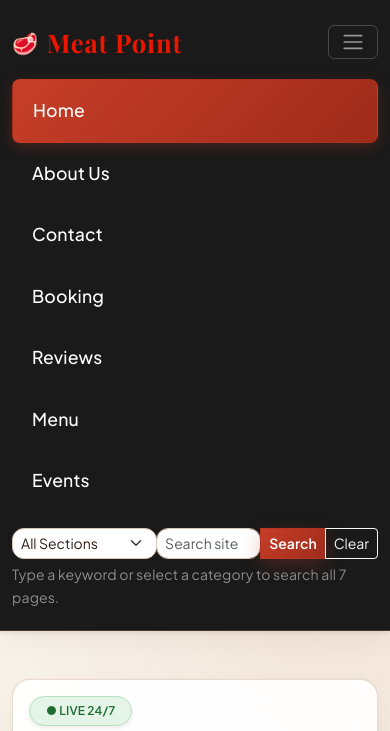
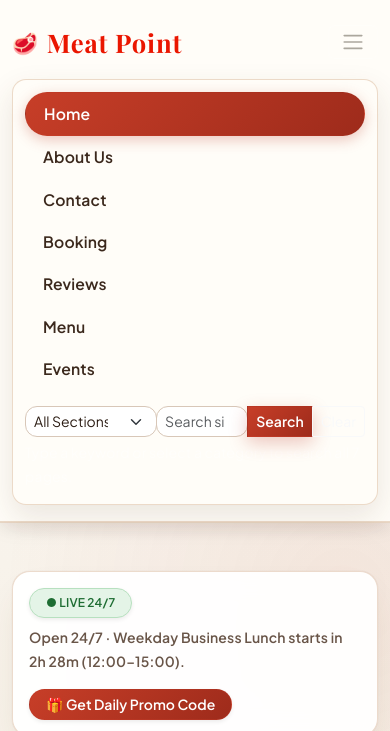
Before and after one commit to Qpzm1212/WEB-project, a plain HTML site: page index.html in a window 390 px wide. Both pictures are taken after a click on the label 353 px from the left and 42 px from the top of the page. Shown: the top 731 px of the page. Drawn offline with nearby package versions, Linux system fonts and the light colour scheme; a web font is replaced by a local one.

Commit message:
fix(navbar): resolve contrast bugs and unify light warm navbar across all pages

```diff
--- a/css/luxury-theme.css
+++ b/css/luxury-theme.css
@@ -68,47 +68,81 @@
   color: var(--text-title) !important;
 }
 
+header,
+header.site-header,
+header nav,
+nav.navbar,
+.navbar,
+.navbar.bg-dark,
+.navbar.navbar-dark,
 .custom-navbar {
-  background: rgba(255, 252, 248, 0.92) !important;
-  backdrop-filter: blur(18px) saturate(160%);
-  -webkit-backdrop-filter: blur(18px) saturate(160%);
-  border-bottom: 1px solid var(--border-warm) !important;
-  box-shadow: 0 8px 24px rgba(90, 56, 30, 0.06);
+  background-color: #fffdf8 !important;
+  background: rgba(255, 253, 248, 0.96) !important;
+  backdrop-filter: blur(18px) saturate(160%) !important;
+  -webkit-backdrop-filter: blur(18px) saturate(160%) !important;
+  border-bottom: 1.5px solid var(--border-warm) !important;
+  box-shadow: 0 6px 20px rgba(90, 56, 30, 0.06) !important;
 }
 
+header .navbar-brand,
+.navbar .navbar-brand,
 .custom-navbar .navbar-brand {
   color: var(--terracotta-primary) !important;
-  font-size: 1.6rem;
+  font-family: var(--font-display) !important;
+  font-size: 1.6rem !important;
   letter-spacing: 0.8px;
   display: inline-flex;
   align-items: center;
   gap: 8px;
 }
 
+header .navbar-brand::before,
+.navbar .navbar-brand::before,
 .custom-navbar .navbar-brand::before {
   content: "🥩";
   font-size: 1.3rem;
 }
 
-.navbar-nav .nav-link {
-  color: var(--text-primary) !important;
-  font-size: 0.98rem;
-  font-weight: 600;
+.navbar .navbar-nav .nav-link,
+.navbar-nav .nav-link,
+.navbar-dark .navbar-nav .nav-link {
+  color: #3b281c !important;
+  font-size: 0.98rem !important;
+  font-weight: 600 !important;
   padding: 8px 18px !important;
-  border-radius: 999px;
-  transition: all 0.25s ease;
+  border-radius: 999px !important;
+  transition: all 0.25s ease !important;
 }
 
-.navbar-nav .nav-link:hover {
+.navbar .navbar-nav .nav-link:hover,
+.navbar-nav .nav-link:hover,
+.navbar-dark .navbar-nav .nav-link:hover {
   color: var(--terracotta-primary) !important;
-  background: rgba(188, 57, 38, 0.08) !important;
+  background: rgba(188, 57, 38, 0.09) !important;
 }
 
-.navbar-nav .nav-link.active {
+.navbar .navbar-nav .nav-link.active,
+.navbar-nav .nav-link.active,
+.navbar-dark .navbar-nav .nav-link.active {
   color: #ffffff !important;
   background: var(--warm-gradient) !important;
   border: 1px solid transparent !important;
-  box-shadow: 0 4px 14px var(--terracotta-glow);
+  box-shadow: 0 4px 14px var(--terracotta-glow) !important;
+}
+
+@media (max-width: 991.98px) {
+  .css-collapse,
+  .navbar-collapse {
+    background-color: #fffdf8 !important;
+    border: 1px solid var(--border-warm) !important;
+    box-shadow: 0 12px 30px rgba(90, 56, 30, 0.12) !important;
+    border-radius: 14px !important;
+    padding: 12px !important;
+  }
+  .navbar-toggler-icon,
+  .nav-toggle-label span {
+    filter: invert(0.2) sepia(1) hue-rotate(330deg) brightness(0.4);
+  }
 }
 
 .card,
--- a/index.html
+++ b/index.html
@@ -15,7 +15,7 @@
 
   <style>
 
-    .custom-navbar { background-color: #1a1a1a !important; }
+    .custom-navbar { background-color: #fffdf8 !important; }
     .custom-navbar .navbar-brand { color: var(--accent, #dc3545) !important; }
 
     #nav-toggle { display: none; }
@@ -38,7 +38,7 @@
       .css-collapse {
         display: none;
         width: 100%;
-        background-color: #1a1a1a;
+        background-color: #fffdf8;
         border-radius: 8px;
         margin-top: 10px;
       }
```
Also changed, not shown: about.html (+2 -2 lines), booking.html (+1 -1 lines), contacts.html (+2 -2 lines), events.html (+1 -1 lines), feedback.html (+1 -1 lines), menu.html (+1 -1 lines).
